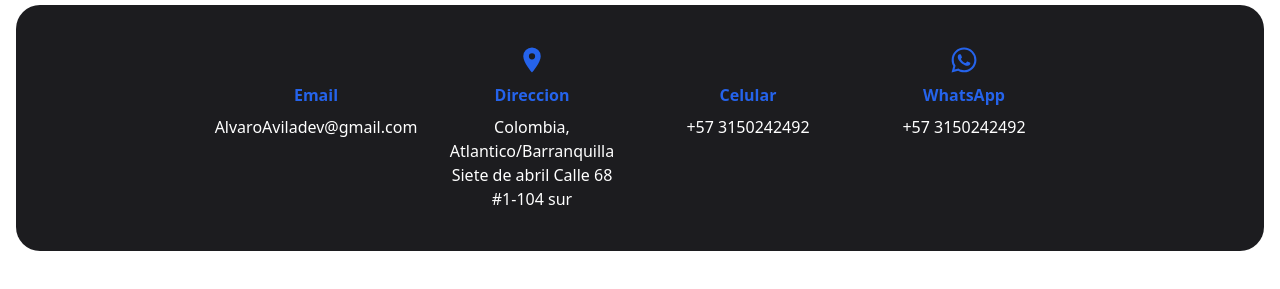
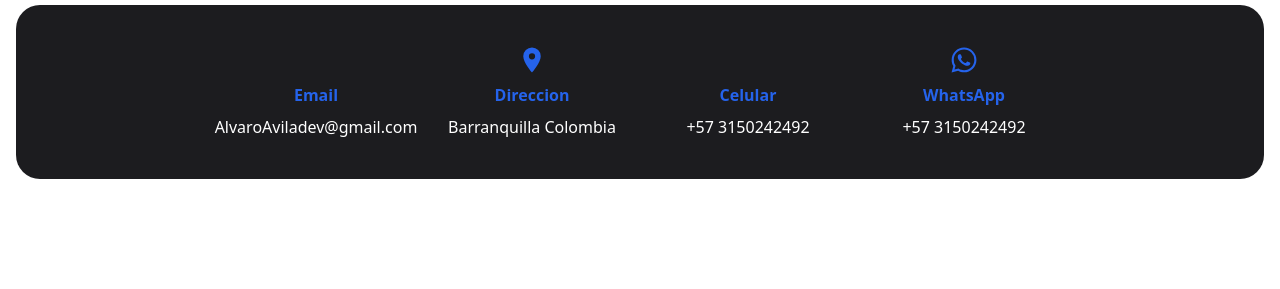
Before and after one commit to Helien-Dev/Portfolio-astro, an Astro site: page /contact in a window 1280 px wide. Shown: the part 83-372 px from the top of the page. Built offline with nearby package versions, Linux system fonts and the light colour scheme; Astro itself is replaced by a stand-in of ours; what tw-elements would draw is missing.

Commit message:
Security problems fixeds

```diff
--- a/src/pages/contact.astro
+++ b/src/pages/contact.astro
@@ -20,7 +20,7 @@
                 <svg xmlns="http://www.w3.org/2000/svg" width="30px" height="30px" viewBox="0 0 24 24"><path fill="currentColor" d="M12 11.5A2.5 2.5 0 0 1 9.5 9A2.5 2.5 0 0 1 12 6.5A2.5 2.5 0 0 1 14.5 9a2.5 2.5 0 0 1-2.5 2.5M12 2a7 7 0 0 0-7 7c0 5.25 7 13 7 13s7-7.75 7-13a7 7 0 0 0-7-7"/></svg>
             </span>
             <h3 class="contact-heading">Direccion</h3>
-            <p class="contact-info">Colombia, Atlantico/Barranquilla Siete de abril Calle 68 #1-104 sur</p>
+            <p class="contact-info">Barranquilla Colombia</p>
         </div>
 
         <!-- Phone Card -->
```
